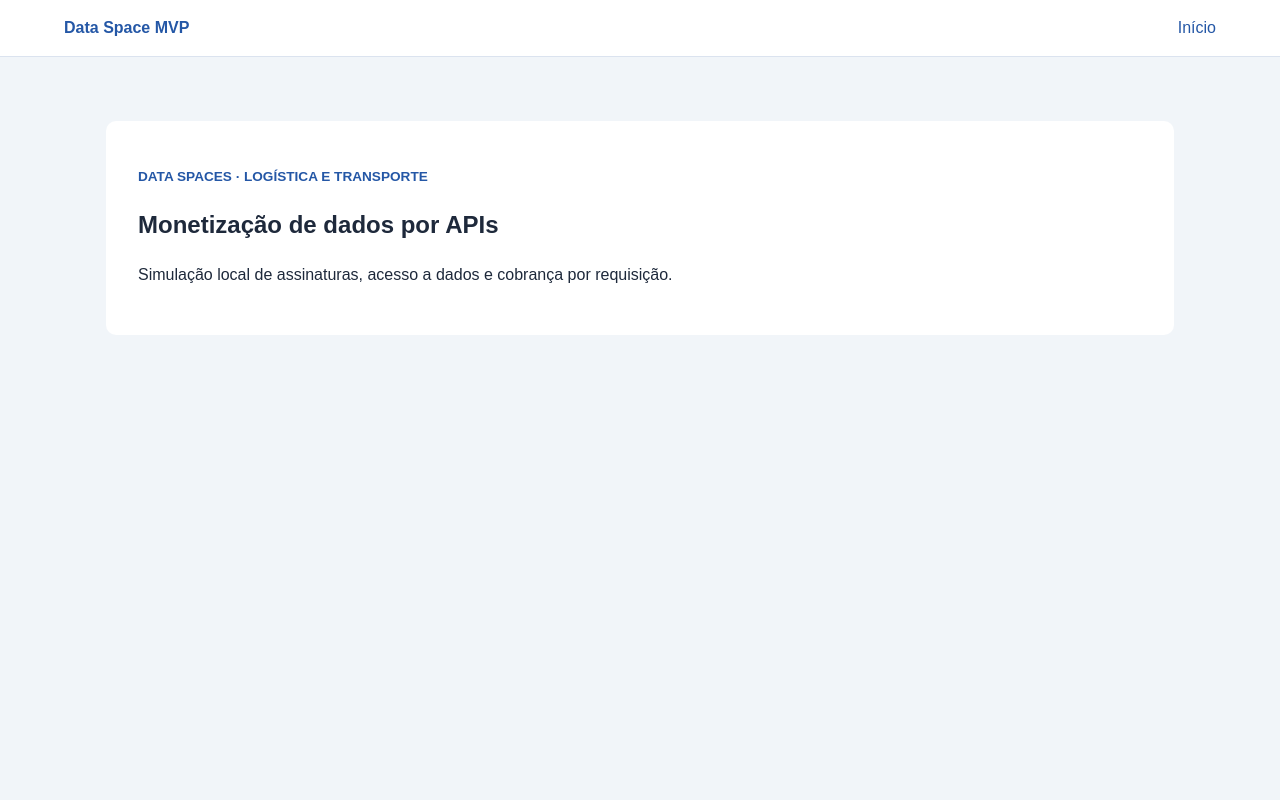
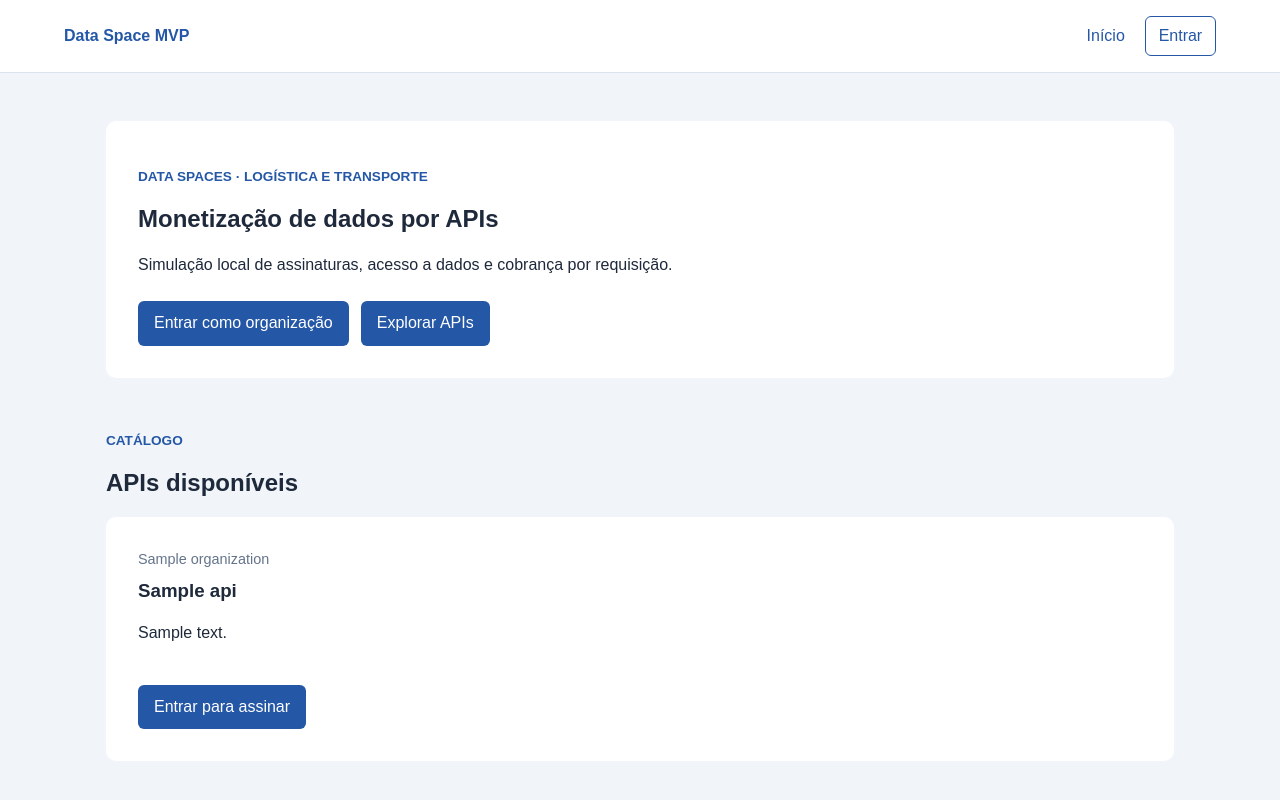
Before and after one commit to Pedro-Henrique-Assis/mvp-dataspaces, a Flask app: page / in a window 1280 px wide. Run offline with Flask 3, Linux system fonts and the light colour scheme; tables that the repository leaves empty hold one stand-in row (values such as "Sample post").

Commit message:
feat: integrar navegação da home e validação de assinaturas

```diff
--- a/app/__init__.py
+++ b/app/__init__.py
@@ -4,6 +4,7 @@ from app.api_routes import api_blueprint
 from app.auth_routes import auth_blueprint
 from app.config import Config
 from app.routes import main_blueprint
+from app.subscription_routes import subscriptions_blueprint
 from app.usage_routes import usage_blueprint
 
 
@@ -17,5 +18,6 @@ def create_app(test_config=None):
     app.register_blueprint(main_blueprint)
     app.register_blueprint(auth_blueprint)
     app.register_blueprint(api_blueprint)
+    app.register_blueprint(subscriptions_blueprint)
     app.register_blueprint(usage_blueprint)
     return app
--- a/app/static/style.css
+++ b/app/static/style.css
@@ -28,9 +28,21 @@ body {
 
 .brand, a { color: var(--primary); text-decoration: none; }
 .brand { font-weight: bold; }
+.main-nav { align-items: center; display: flex; flex-wrap: wrap; gap: 1.25rem; }
+.nav-action { border: 1px solid var(--primary); border-radius: 6px; padding: .45rem .8rem; }
 .container { margin: 0 auto; max-width: 1100px; padding: 2rem 1rem; }
 .hero, .card { background: var(--surface); border-radius: 10px; padding: 2rem; }
-.hero { margin-top: 2rem; }
+.hero { margin-top: 1rem; }
+.hero h1 { margin: .5rem 0; }
+.hero-actions, .card-actions { align-items: center; display: flex; flex-wrap: wrap; gap: .75rem; margin-top: 1.5rem; }
+.button-secondary { background: transparent; border: 1px solid var(--primary); color: var(--primary); }
+.api-section { margin-top: 2.5rem; }
+.section-heading { align-items: end; display: flex; justify-content: space-between; gap: 1rem; margin-bottom: 1rem; }
+.section-heading h2 { margin: 0; }
+.api-card { display: flex; flex-direction: column; justify-content: space-between; min-height: 230px; }
+.api-card h3 { margin: .35rem 0; }
+.api-provider { color: var(--muted); font-size: .9rem; margin: 0; }
+.text-link { font-weight: 600; }
 .eyebrow { color: var(--primary); font-size: .85rem; font-weight: bold; text-transform: uppercase; }
 .button { background: var(--primary); border: 0; border-radius: 6px; color: white; cursor: pointer; display: inline-block; padding: .65rem 1rem; }
 .grid { display: grid; gap: 1rem; grid-template-columns: repeat(auto-fit, minmax(240px, 1fr)); }
@@ -39,3 +51,10 @@ body {
 .alert { border-radius: 6px; margin: 1rem 0; padding: .75rem 1rem; }
 .alert-error { background: #fee2e2; color: #991b1b; }
 .alert-success { background: #dcfce7; color: #166534; }
+
+@media (max-width: 600px) {
+    .topbar { align-items: flex-start; flex-direction: column; gap: .75rem; }
+    .main-nav { gap: .75rem; }
+    .section-heading { align-items: flex-start; flex-direction: column; }
+    .hero, .card { padding: 1.25rem; }
+}
--- a/app/templates/base.html
+++ b/app/templates/base.html
@@ -9,7 +9,17 @@
 <body>
     <header class="topbar">
         <a class="brand" href="{{ url_for('main.home') }}">Data Space MVP</a>
-        <nav><a href="{{ url_for('main.home') }}">Início</a></nav>
+        <nav class="main-nav" aria-label="Navegação principal">
+            <a href="{{ url_for('main.home') }}">Início</a>
+            {% if session.get('organization_id') %}
+            <a href="{{ url_for('main.dashboard') }}">Painel</a>
+            <a href="{{ url_for('subscriptions.index') }}">Assinaturas</a>
+            <a href="{{ url_for('usage.index') }}">Consumo</a>
+            <a href="{{ url_for('auth.logout') }}">Sair</a>
+            {% else %}
+            <a class="nav-action" href="{{ url_for('auth.login') }}">Entrar</a>
+            {% endif %}
+        </nav>
     </header>
     <main class="container">
         {% block content %}{% endblock %}
--- a/app/templates/home.html
+++ b/app/templates/home.html
@@ -5,5 +5,51 @@
     <p class="eyebrow">Data Spaces · Logística e transporte</p>
     <h1>Monetização de dados por APIs</h1>
     <p>Simulação local de assinaturas, acesso a dados e cobrança por requisição.</p>
+    <div class="hero-actions">
+        {% if session.get('organization_id') %}
+        <a class="button" href="{{ url_for('main.dashboard') }}">Abrir painel</a>
+        <a class="button button-secondary" href="{{ url_for('subscriptions.index') }}">Ver planos</a>
+        {% else %}
+        <a class="button" href="{{ url_for('auth.login') }}">Entrar como organização</a>
+        <a class="button button-secondary" href="#apis">Explorar APIs</a>
+        {% endif %}
+    </div>
+</section>
+
+<section class="api-section" id="apis">
+    <div class="section-heading">
+        <div>
+            <p class="eyebrow">Catálogo</p>
+            <h2>APIs disponíveis</h2>
+        </div>
+        {% if session.get('organization_id') %}
+        <a class="text-link" href="{{ url_for('subscriptions.index') }}">Gerenciar assinaturas</a>
+        {% endif %}
+    </div>
+    <div class="grid">
+        {% for api in apis %}
+        <article class="card api-card">
+            <div>
+                <p class="api-provider">{{ api.provider_name }}</p>
+                <h3>{{ api.name }}</h3>
+                <p>{{ api.description }}</p>
+            </div>
+            <div class="card-actions">
+                {% if session.get('organization_id') %}
+                <a class="button" href="{{ url_for('subscriptions.index') }}">Ver planos</a>
+                {% else %}
+                <a class="button" href="{{ url_for('auth.login') }}">Entrar para assinar</a>
+                {% endif %}
+                {% if api.slug == 'entregas' %}
+                <a class="text-link" href="{{ url_for('api_data.deliveries', level='basic') }}">Consultar entregas básicas</a>
+                {% elif api.slug == 'veiculos' %}
+                <a class="text-link" href="{{ url_for('api_data.vehicles', level='basic') }}">Consultar veículos básicos</a>
+                {% endif %}
+            </div>
+        </article>
+        {% else %}
+        <p>Nenhuma API disponível no momento.</p>
+        {% endfor %}
+    </div>
 </section>
 {% endblock %}
```
Also changed, not shown: app/services/subscription_service.py (+10 -0 lines).
